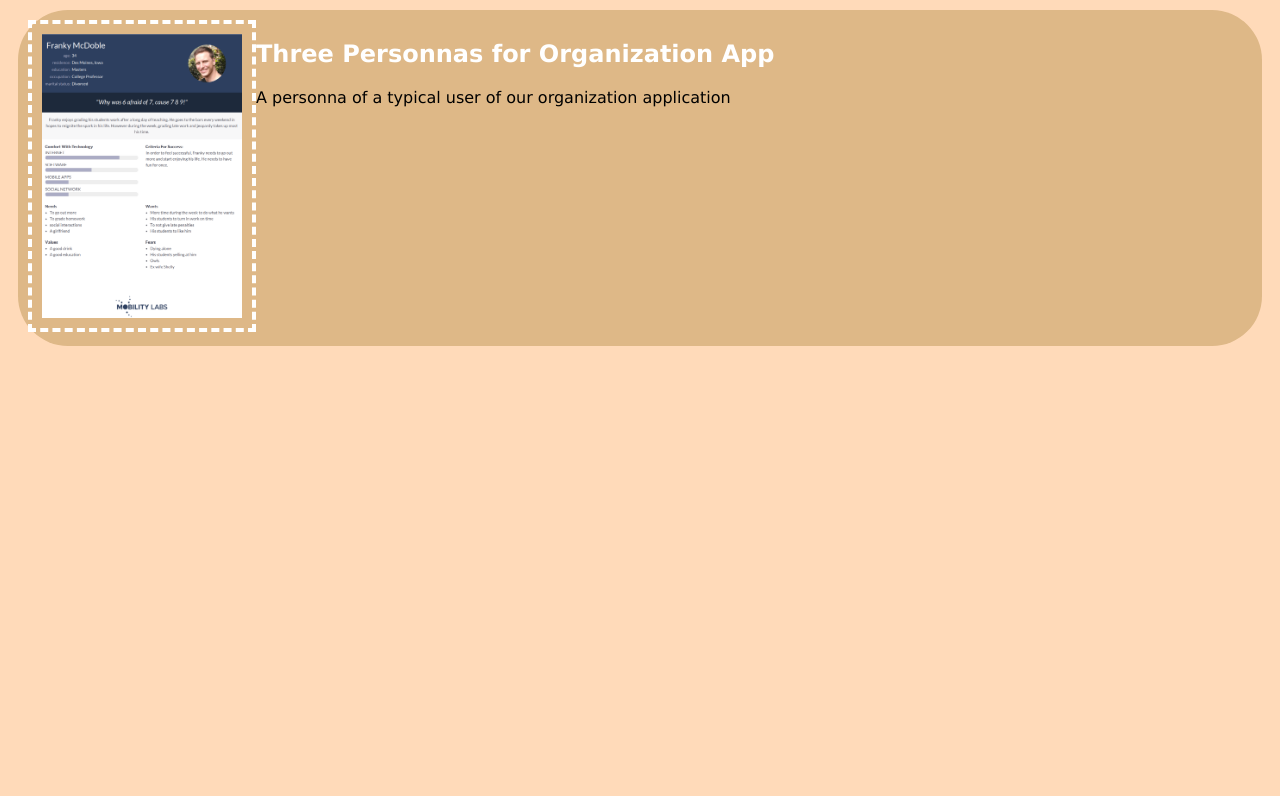
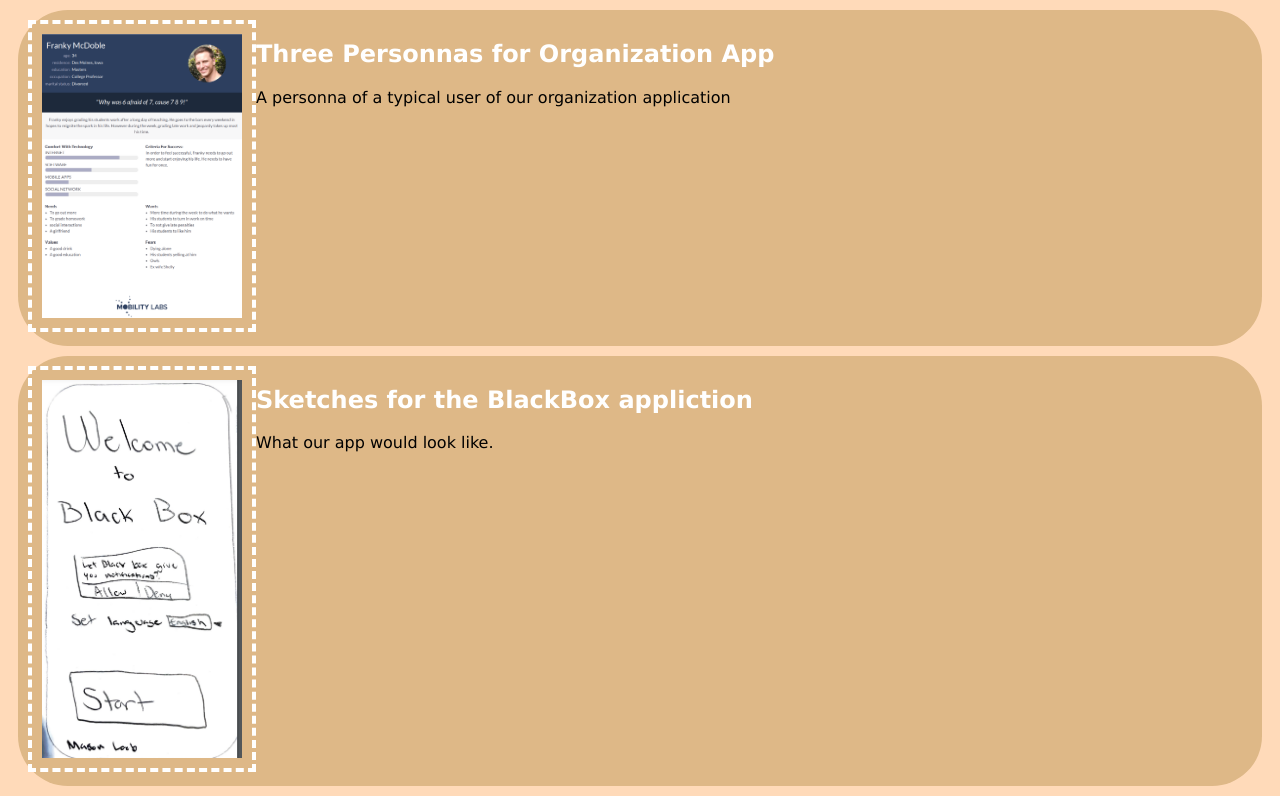
Before and after one commit to Mloeb05/Mloeb05.github.io, a plain HTML site: page index.html in a window 1280 px wide. Shown: the part 488-1284 px from the top of the page. Before the commit the page ends 844 px from the top, so only its background shows below. Drawn offline with Linux system fonts and the light colour scheme.

Commit message:
Add files via upload

```diff
--- a/index.html
+++ b/index.html
@@ -36,4 +36,14 @@
             </p>
         </section>
     </sectionn>
+    <!-- Sketches-->
+    <sectionn class= "assignment" >
+        <a href="files/black box-combined.pdf"><img src="images/Sketch.png"></a>
+        <section class="ass-details">
+            <a href="files/black box-combined.pdf"><h2>Sketches for the BlackBox appliction</h2></a>
+            <p>
+                What our app would look like.
+            </p>
+        </section>
+    </sectionn>
 </html>
```
